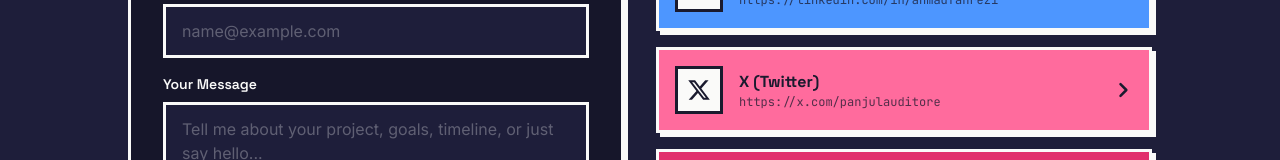
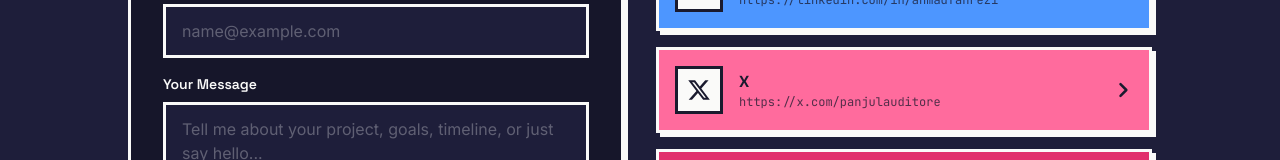
Before and after one commit to Panjullauditore/New-Portofolio, a Next.js app: page / in a window 1280 px wide. Shown: the part 4031-4191 px from the top of the page. Built offline with nearby package versions, Linux system fonts and the light colour scheme; no server answers.

Commit message:
feat(social): rename Twitter to X and remove legacy twitter key

```diff
--- a/components/Contact.tsx
+++ b/components/Contact.tsx
@@ -75,8 +75,8 @@ export default function Contact() {
       ),
     },
     {
-      name: "X (Twitter)",
-      url: profile.socialLinks.x || profile.socialLinks.twitter,
+      name: "X",
+      url: profile.socialLinks.x,
       color: "#FF6B9D",
       icon: (
         <svg viewBox="0 0 24 24" className="w-6 h-6" fill="currentColor">
--- a/data/profile.ts
+++ b/data/profile.ts
@@ -17,7 +17,6 @@ export const profile = {
   socialLinks: {
     github: "https://github.com/Panjullauditore",
     linkedin: "https://linkedin.com/in/ahmadfahrezi",
-    twitter: "https://x.com/panjulauditore",
     x: "https://x.com/panjulauditore",
     instagram: "https://instagram.com/rezzinhere7",
   },
```
